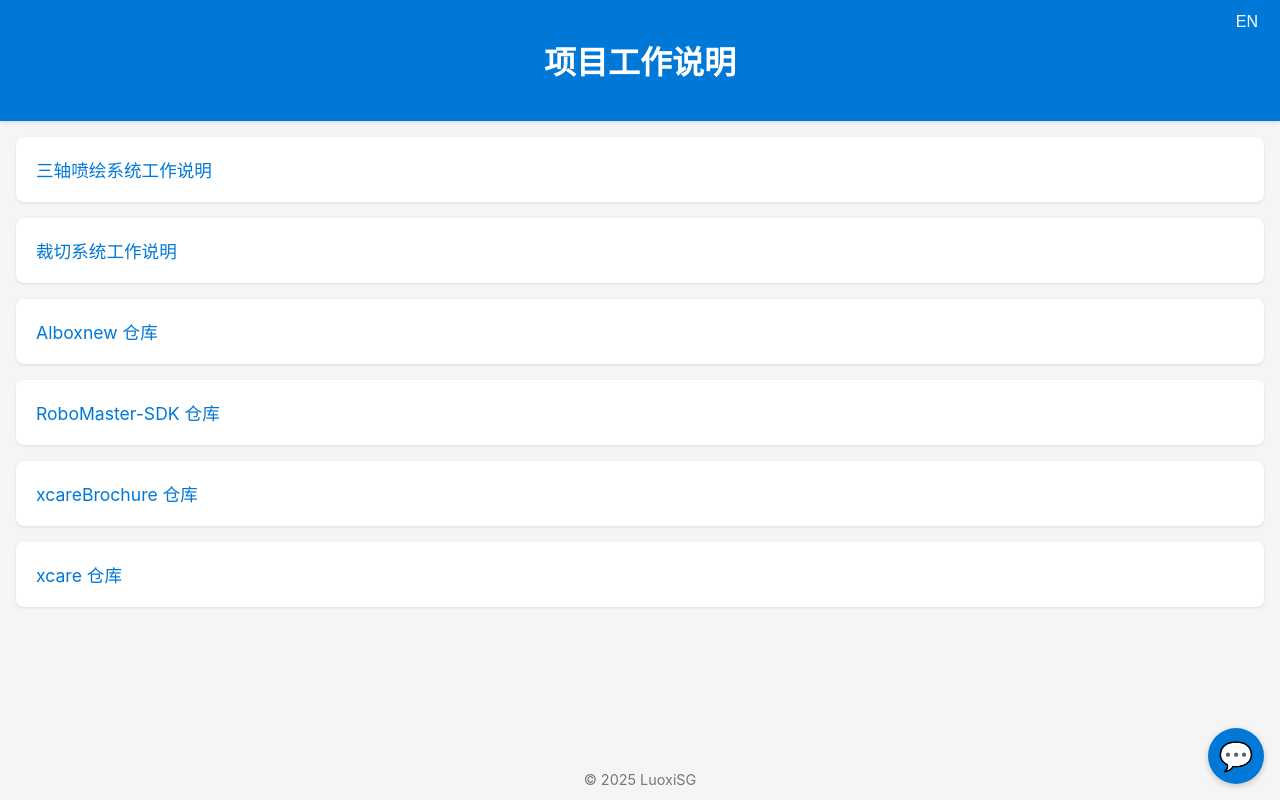
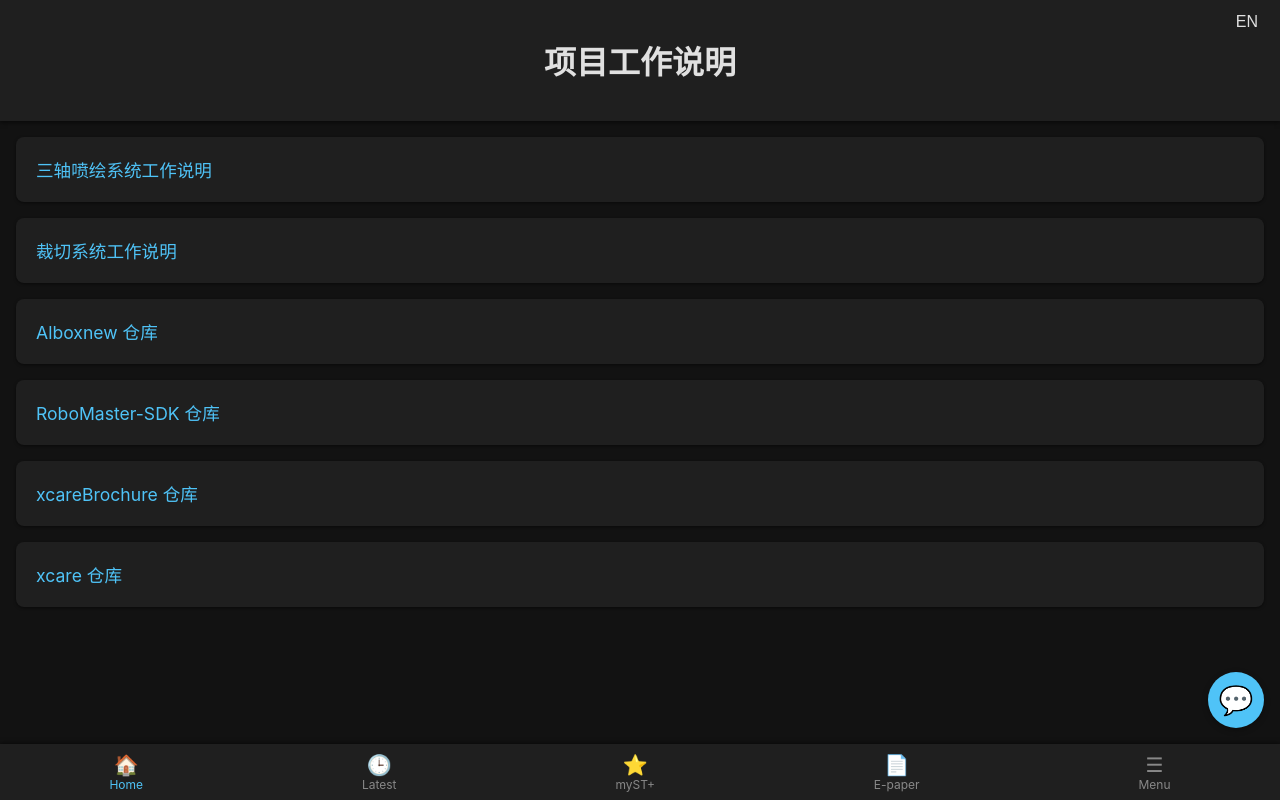
Before and after one commit to luoxisg/Work, a plain HTML site: page index.html in a window 1280 px wide. Drawn offline with Linux system fonts and the light colour scheme.

Commit message:
Update index.html

```diff
--- a/index.html
+++ b/index.html
@@ -1,26 +1,39 @@
-<!DOCTYPE html><html lang="zh-CN">
+<!DOCTYPE html>
+<html lang="zh-CN">
 <head>
   <meta charset="UTF-8" />
   <meta name="viewport" content="width=device-width, initial-scale=1.0"/>
   <title>项目工作说明</title>
   <style>
+    /* 主题色定义 */
+    :root {
+      --bg: #121212;
+      --header-bg: #1F1F1F;
+      --card-bg: #1F1F1F;
+      --text: #E0E0E0;
+      --link: #4FC3F7;
+      --nav-bg: #1F1F1F;
+      --nav-text: #888888;
+      --nav-active: #4FC3F7;
+    }
+
     /* 全局样式 */
     body {
       margin: 0;
       font-family: -apple-system, BlinkMacSystemFont, "Helvetica Neue", Arial, sans-serif;
-      background-color: #f5f5f5;
-      color: #333;
+      background-color: var(--bg);
+      color: var(--text);
       display: flex;
       flex-direction: column;
       min-height: 100vh;
       position: relative;
     }
     header {
-      background-color: #0078d7;
-      color: #fff;
+      background-color: var(--header-bg);
+      color: var(--text);
       text-align: center;
       padding: 1rem;
-      box-shadow: 0 2px 4px rgba(0,0,0,0.1);
+      box-shadow: 0 2px 4px rgba(0,0,0,0.5);
       position: relative;
     }
     /* 语言切换按钮 */
@@ -30,7 +43,7 @@
       right: 1rem;
       background: transparent;
       border: none;
-      color: #fff;
+      color: var(--text);
       font-size: 1rem;
       cursor: pointer;
     }
@@ -39,12 +52,13 @@
       padding: 1rem;
       display: flex;
       flex-direction: column;
+      margin-bottom: 56px; /* 为底部导航留空 */
     }
     .card {
-      background: #fff;
+      background: var(--card-bg);
       border-radius: 8px;
       margin-bottom: 1rem;
-      box-shadow: 0 1px 3px rgba(0,0,0,0.1);
+      box-shadow: 0 1px 3px rgba(0,0,0,0.5);
       transition: transform 0.2s;
       cursor: pointer;
     }
@@ -54,30 +68,32 @@
     .card .title {
       display: block;
       padding: 1.25rem;
-      color: #0078d7;
+      color: var(--link);
       font-size: 1.1rem;
       text-decoration: none;
     }
     footer {
       text-align: center;
-      padding: 0.75rem;
-      font-size: 0.9rem;
-      color: #777;
-    }/* 项目视图（iframe + 返回） */
+      padding: 0.5rem;
+      font-size: 0.8rem;
+      color: var(--text);
+    }
+
+    /* 项目视图（iframe + 返回） */
     #project-view {
       position: absolute;
       top: 0;
       left: 0;
       width: 100%;
       height: 100%;
-  background: #fff;
+      background: var(--bg);
       display: none;
       flex-direction: column;
       z-index: 900;
     }
     #project-header {
-  background: #0078d7;
-  color: #fff;
+      background: var(--header-bg);
+      color: var(--text);
       padding: 0.75rem;
       display: flex;
       align-items: center;
@@ -85,7 +101,7 @@
     #project-back {
       border: none;
       background: transparent;
-  color: #fff;
+      color: var(--text);
       font-size: 1rem;
       cursor: pointer;
       margin-right: 1rem;
@@ -93,43 +109,44 @@
     #project-frame {
       flex: 1;
       border: none;
+      background: var(--bg);
     }
 
-/* AI Chatbox 样式（保持在最上层） */
+    /* AI Chatbox */
     #chat-toggle {
       position: fixed;
-  bottom: 1rem;
+      bottom: 72px; /* 位于导航上方 */
       right: 1rem;
       width: 56px;
       height: 56px;
-  background-color: #0078d7;
+      background-color: var(--link);
       border-radius: 50%;
-  box-shadow: 0 2px 6px rgba(0,0,0,0.2);
+      box-shadow: 0 2px 6px rgba(0,0,0,0.3);
       cursor: pointer;
       display: flex;
       align-items: center;
       justify-content: center;
-  color: #fff;
+      color: #000;
       font-size: 28px;
       z-index: 1000;
     }
     #chat-box {
       position: fixed;
-  bottom: 1rem;
+      bottom: 72px;
       right: 1rem;
       width: 300px;
       max-height: 400px;
-  background: #fff;
+      background: var(--card-bg);
       border-radius: 8px;
-  box-shadow: 0 4px 12px rgba(0,0,0,0.15);
+      box-shadow: 0 4px 12px rgba(0,0,0,0.3);
       display: none;
       flex-direction: column;
       overflow: hidden;
       z-index: 1000;
     }
     #chat-header {
-  background: #0078d7;
-  color: #fff;
+      background: var(--header-bg);
+      color: var(--text);
       padding: 0.5rem;
       font-weight: bold;
       display: flex;
@@ -141,35 +158,65 @@
       padding: 0.5rem;
       overflow-y: auto;
       font-size: 0.9rem;
+      color: var(--text);
     }
     .msg { margin-bottom: 0.75rem; }
     .msg.user { text-align: right; }
-.msg .bubble {
+    .bubble {
       display: inline-block;
       padding: 0.5rem;
       border-radius: 12px;
       max-width: 80%;
     }
-.msg.user .bubble { background: #0078d7; color: #fff; }
-.msg.ai .bubble { background: #f1f1f1; color: #333; }
+    .msg.user .bubble { background: var(--link); color: #000; }
+    .msg.ai .bubble { background: #333; color: var(--text); }
     #chat-input {
       display: flex;
-  border-top: 1px solid #e0e0e0;
+      border-top: 1px solid #333;
     }
     #chat-input input {
       flex: 1;
       border: none;
       padding: 0.5rem;
       font-size: 0.9rem;
+      background: var(--card-bg);
+      color: var(--text);
     }
     #chat-input button {
       border: none;
-  background: #0078d7;
-  color: #fff;
+      background: var(--link);
+      color: #000;
       padding: 0 1rem;
       cursor: pointer;
     }
 
+    /* 底部导航 */
+    #bottom-nav {
+      position: fixed;
+      bottom: 0;
+      left: 0;
+      width: 100%;
+      height: 56px;
+      background: var(--nav-bg);
+      display: flex;
+      justify-content: space-around;
+      align-items: center;
+      box-shadow: 0 -1px 4px rgba(0,0,0,0.5);
+      z-index: 950;
+    }
+    #bottom-nav a {
+      text-align: center;
+      font-size: 0.75rem;
+      color: var(--nav-text);
+      text-decoration: none;
+    }
+    #bottom-nav a.active {
+      color: var(--nav-active);
+    }
+    #bottom-nav .icon {
+      display: block;
+      font-size: 1.25rem;
+    }
   </style>
 </head>
 <body>
@@ -177,6 +224,7 @@
     <h1 id="header-title">项目工作说明</h1>
     <button id="lang-toggle">EN</button>
   </header>
+
   <main id="list-view">
     <div class="card" data-url="https://luoxisg.github.io/paint/">
       <span class="title" id="card1">三轴喷绘系统工作说明</span>
@@ -196,21 +244,43 @@
     <div class="card" data-url="https://github.com/luoxisg/xcare">
       <span class="title" id="card6">xcare 仓库</span>
     </div>
-  </main>  <footer id="footer-text">© 2025 LuoxiSG</footer>  <!-- 项目视图容器 -->  <div id="project-view">
+  </main>
+
+  <footer id="footer-text">© 2025 LuoxiSG</footer>
+
+  <!-- 内嵌项目视图 -->
+  <div id="project-view">
     <div id="project-header">
       <button id="project-back">返回</button>
       <span id="project-title"></span>
     </div>
     <iframe id="project-frame"></iframe>
-  </div>  <!-- AI Chatbox Toggle & 窗口 -->  <div id="chat-toggle">💬</div>
+  </div>
+
+  <!-- AI Chatbox -->
+  <div id="chat-toggle">💬</div>
   <div id="chat-box">
-    <div id="chat-header"><span id="chat-header-text">AI 小助手</span><span id="chat-close" style="cursor:pointer;">✖️</span></div>
+    <div id="chat-header">
+      <span id="chat-header-text">AI 小助手</span>
+      <span id="chat-close" style="cursor:pointer;">✖️</span>
+    </div>
     <div id="chat-messages"></div>
     <div id="chat-input">
       <input type="text" id="chat-text" placeholder="请输入问题…"/>
       <button id="chat-send">发送</button>
     </div>
-  </div>  <script>
+  </div>
+
+  <!-- 底部导航 -->
+  <nav id="bottom-nav">
+    <a href="#" class="nav-item active"><span class="icon">🏠</span>Home</a>
+    <a href="#" class="nav-item"><span class="icon">🕒</span>Latest</a>
+    <a href="#" class="nav-item"><span class="icon">⭐</span>myST+</a>
+    <a href="#" class="nav-item"><span class="icon">📄</span>E-paper</a>
+    <a href="#" class="nav-item"><span class="icon">☰</span>Menu</a>
+  </nav>
+
+  <script>
     // 文案中英文对照
     const texts = {
       zh: {
@@ -237,7 +307,7 @@
         card6: "xcare Repo",
         footer: "© 2025 LuoxiSG",
         chatHeader: "AI Assistant",
-        chatPlaceholder: "Type your question...",
+        chatPlaceholder: "Type your question…",
         chatSend: "Send",
         back: "Back"
       }
@@ -246,18 +316,15 @@
 
     // 切换中英文
     document.getElementById('lang-toggle').addEventListener('click', () => {
-      lang = lang === 'zh' ? 'en' : 'zh';
+      lang = (lang === 'zh' ? 'en' : 'zh');
       updateTexts();
       document.getElementById('lang-toggle').textContent = lang === 'zh' ? 'EN' : '中';
     });
     function updateTexts() {
       document.getElementById('header-title').textContent = texts[lang].header;
-      document.getElementById('card1').textContent = texts[lang].card1;
-      document.getElementById('card2').textContent = texts[lang].card2;
-      document.getElementById('card3').textContent = texts[lang].card3;
-      document.getElementById('card4').textContent = texts[lang].card4;
-      document.getElementById('card5').textContent = texts[lang].card5;
-      document.getElementById('card6').textContent = texts[lang].card6;
+      for (let i = 1; i <= 6; i++) {
+        document.getElementById(`card${i}`).textContent = texts[lang][`card${i}`];
+      }
       document.getElementById('footer-text').textContent = texts[lang].footer;
       document.getElementById('chat-header-text').textContent = texts[lang].chatHeader;
       document.getElementById('chat-text').placeholder = texts[lang].chatPlaceholder;
@@ -265,9 +332,8 @@
       document.getElementById('project-back').textContent = texts[lang].back;
     }
 
-    // 项目进入/退出
-    const cards = document.querySelectorAll('.card');
-    cards.forEach(card => {
+    // 项目内嵌查看 & 退出
+    document.querySelectorAll('.card').forEach(card => {
       card.addEventListener('click', () => {
         const url = card.dataset.url;
         const title = card.querySelector('.title').textContent;
@@ -283,7 +349,7 @@
       document.getElementById('list-view').style.display = 'flex';
     });
 
-    // AI Chatbox 交互
+    // AI Chatbox
     const toggle = document.getElementById('chat-toggle');
     const box = document.getElementById('chat-box');
     const closeBtn = document.getElementById('chat-close');
@@ -294,37 +360,38 @@
     toggle.addEventListener('click', () => box.style.display = 'flex');
     closeBtn.addEventListener('click', () => box.style.display = 'none');
     sendBtn.addEventListener('click', sendMessage);
-    input.addEventListener('keypress', e => { if (e.key === 'Enter') sendMessage(); });
+    input.addEventListener('keypress', e => e.key === 'Enter' && sendMessage());
 
     async function sendMessage() {
       const text = input.value.trim();
       if (!text) return;
-      appendMessage('user', text);
+      append('user', text);
       input.value = '';
       try {
         const res = await fetch('/api/chat', {
           method: 'POST',
-          headers: { 'Content-Type': 'application/json' },
-          body: JSON.stringify({ message: text })
+          headers: {'Content-Type':'application/json'},
+          body: JSON.stringify({message: text})
         });
-        const data = await res.json();
-        appendMessage('ai', data.reply);
+        const {reply} = await res.json();
+        append('ai', reply);
       } catch {
-        appendMessage('ai', lang === 'zh' ? '请求失败，请稍后重试。' : 'Request failed, please try again.');
+        append('ai', lang==='zh'?'请求失败，请稍后重试。':'Request failed, please try again.');
       }
     }
-    function appendMessage(who, text) {
+    function append(who, txt) {
       const msg = document.createElement('div');
       msg.className = `msg ${who}`;
-      const bubble = document.createElement('div');
-      bubble.className = 'bubble';
-      bubble.textContent = text;
-      msg.appendChild(bubble);
+      const b = document.createElement('div');
+      b.className = 'bubble';
+      b.textContent = txt;
+      msg.appendChild(b);
       messages.appendChild(msg);
       messages.scrollTop = messages.scrollHeight;
     }
 
     // 初始渲染
     updateTexts();
-  </script></body>
+  </script>
+</body>
 </html>
```
Lines whose indentation alone changed are shown as unchanged.
